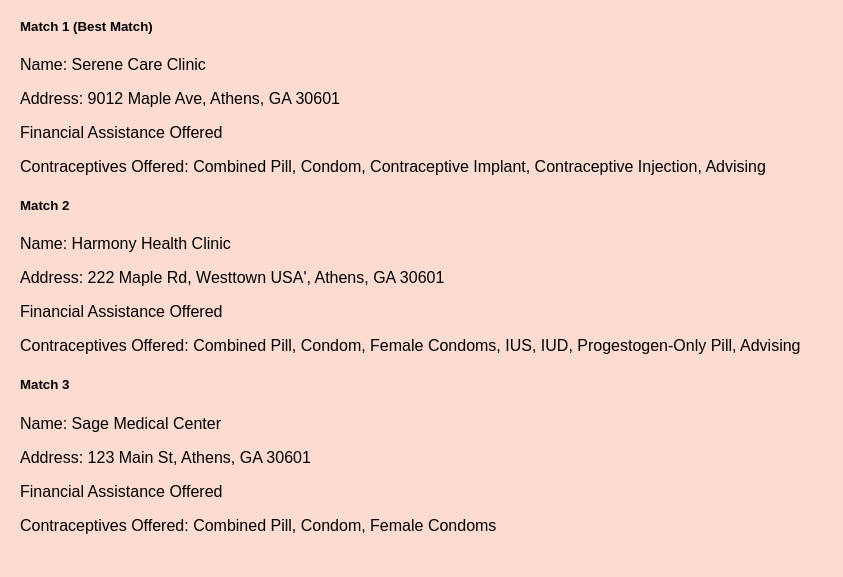
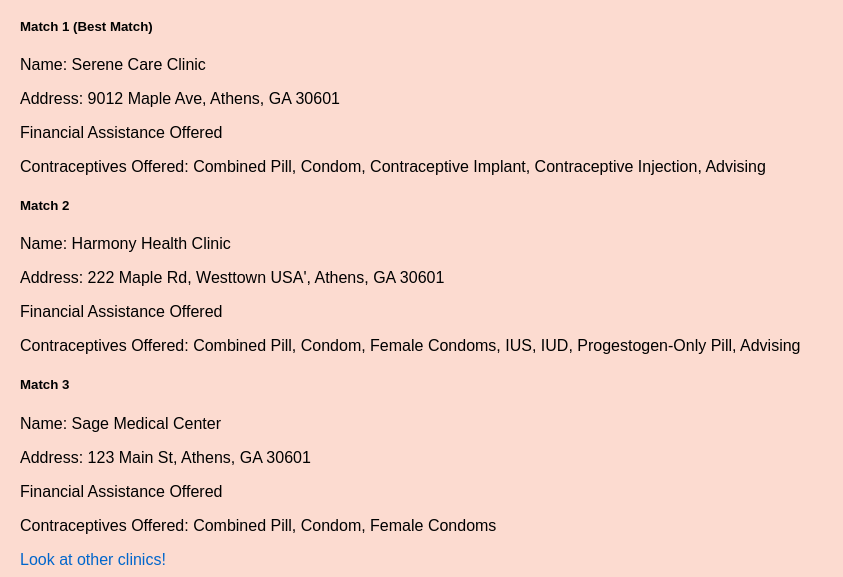
Before and after one commit to SCAIProject/SCAIProject.github.io, a plain HTML site: page results.html in a window 1280 px wide. Shown: the part 687-1264 px from the top of the page, without its empty margins (0-843 px from the left). Before the commit the page ends 1238 px from the top, so only its background shows below. Drawn offline with Linux system fonts and the light colour scheme.

Commit message:
Add files via upload

```diff
--- a/results.html
+++ b/results.html
@@ -84,6 +84,8 @@ a:hover {
     <p>Financial Assistance Offered</p>
     <p>Contraceptives Offered: Combined Pill, Condom, Female Condoms</p>
 
+    <a href = "index.html">Look at other clinics!</a>
+
 
 
 </body>
```
